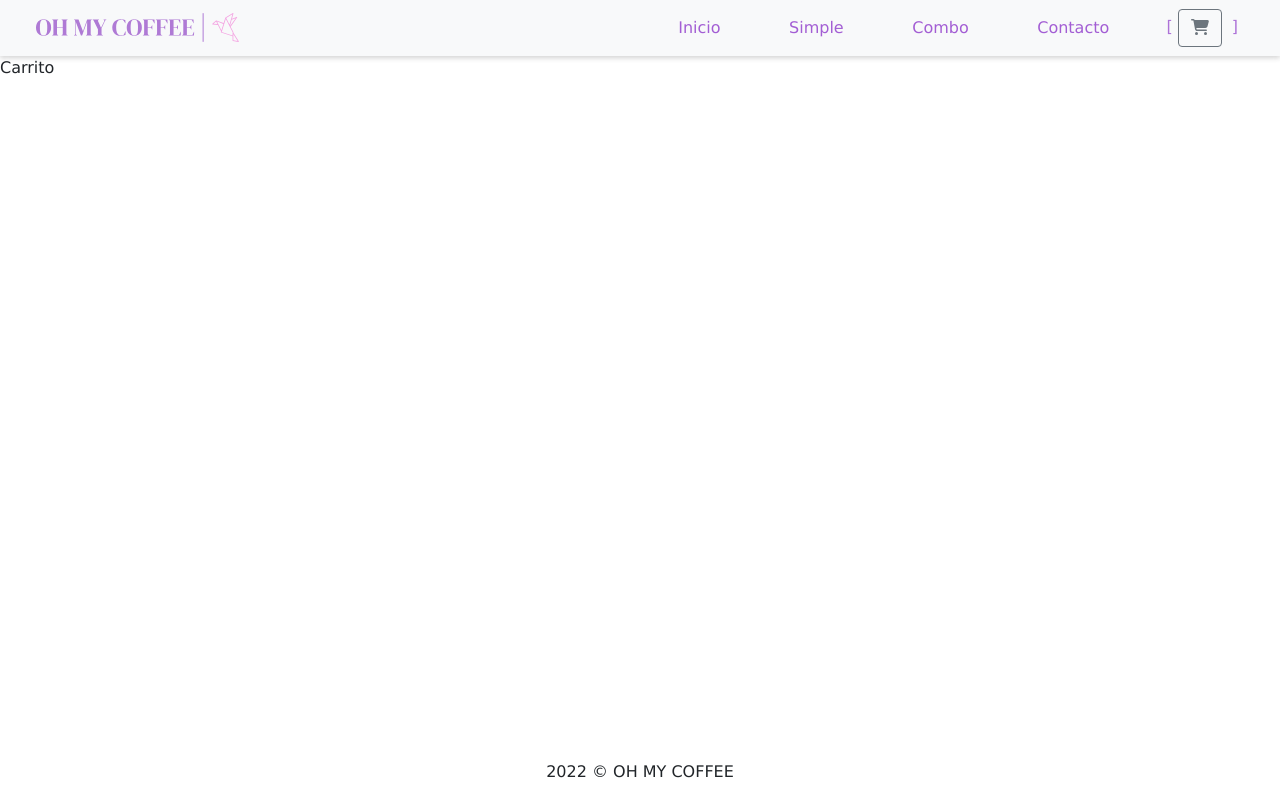
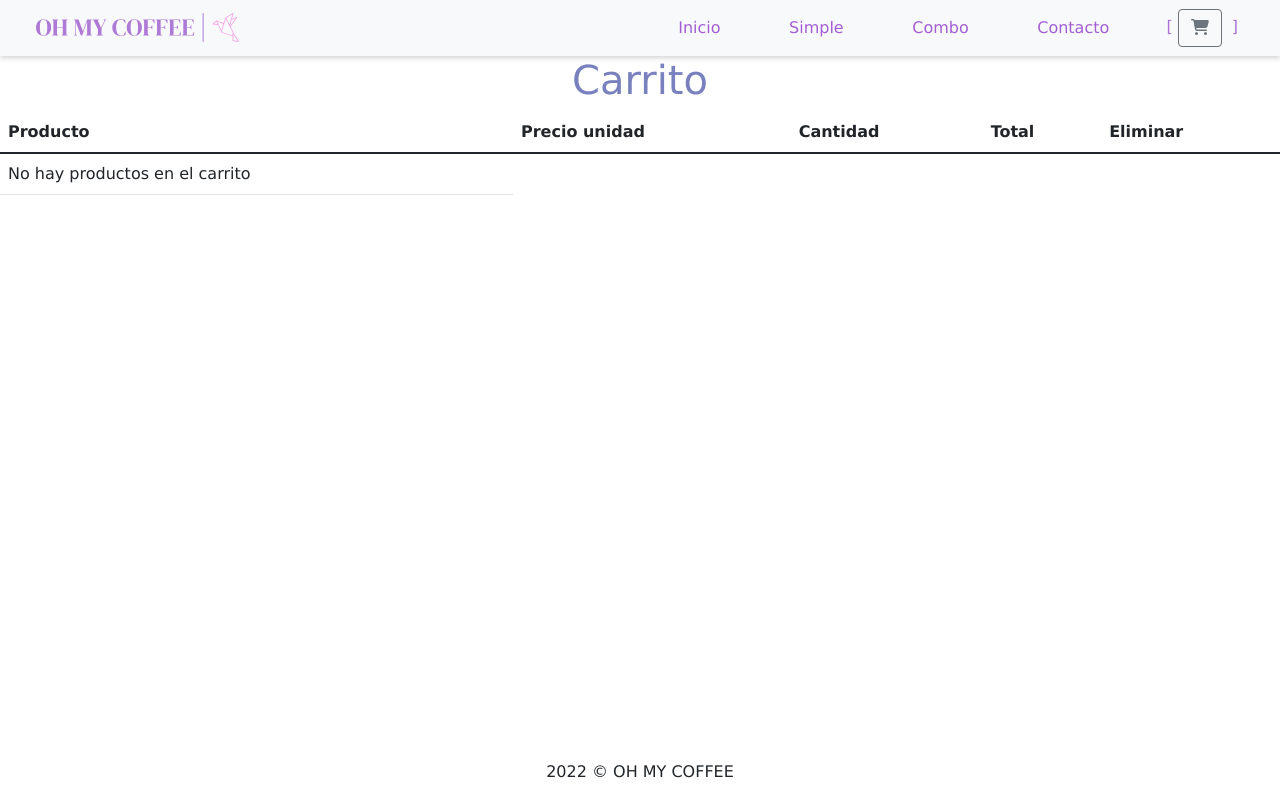
Before and after one commit to thisFlora/coffee-shop-reactJS, a React (Create React App) app: page /carrito in a window 1280 px wide. Built offline with nearby package versions, Linux system fonts and the light colour scheme.

Commit message:
Desafío: CartContext

```diff
--- a/src/components/App.js
+++ b/src/components/App.js
@@ -1,18 +1,21 @@
-import Header from '../components/Header.js';
-import Footer from '../components/Footer.js';
-import Main from '../components/Main.js';
+import Header from './Header.js';
+import Footer from './Footer.js';
+import Main from './Main.js';
+import CartContext from '../context/CartContext.js';
 import { ToastContainer } from 'react-toastify';
 import 'react-toastify/dist/ReactToastify.css';
 import { BrowserRouter } from 'react-router-dom'
 
 function App() {
     return (
+        <CartContext>
         <BrowserRouter>
             <Header />
             <Main />
             <Footer />
             <ToastContainer />
         </BrowserRouter>
+        </CartContext>
     );
 }
 
--- a/src/components/Carrito.js
+++ /dev/null
@@ -1,9 +0,0 @@
-import React from 'react'
-
-const Carrito = () => {
-    return (
-        <div>Carrito</div>
-    )
-}
-
-export default Carrito;
--- /dev/null
+++ b/src/components/Cart.js
@@ -0,0 +1,67 @@
+import { React, useContext } from 'react'
+import { contexto } from "../context/CartContext.js";
+import { toast } from 'react-toastify';
+import { Table, Button } from 'react-bootstrap';
+import { FontAwesomeIcon } from "@fortawesome/react-fontawesome";
+import { faTrashCan } from "@fortawesome/free-solid-svg-icons";
+
+const Cart = () => {
+
+    const resultado = useContext(contexto);
+    const carrito = resultado.cart;
+    const removeItem = (product) => {
+        resultado.removeItem(product);
+        toast.error('Se eliminó el producto al carrito', {
+            position: "bottom-right",
+            autoClose: 1500,
+            hideProgressBar: false,
+            closeOnClick: true,
+            pauseOnHover: false,
+            draggable: true,
+            progress: undefined,
+        });
+    }
+
+    console.log(carrito);
+    return (
+        <>
+            <h1>Carrito</h1>
+            <Table responsive>
+                <thead>
+                    <tr>
+                        <th>Producto</th>
+                        <th>Precio unidad</th>
+                        <th>Cantidad</th>
+                        <th>Total</th>
+                        <th>Eliminar</th>
+                    </tr>
+                </thead>
+                <tbody>
+                {carrito &&
+                    carrito.map((item) => {
+                        return (
+                            <>
+                                <tr key={item.product.id}>
+                                    <td>{item.product.nombre}</td>
+                                    <td>$ {item.product.precio}</td>
+                                    <td>{item.count}</td>
+                                    <td>$ {item.product.precio * item.count}</td>
+                                    <td><Button variant="outline-dark" onClick={ () => removeItem(item.product)}>
+                                    <FontAwesomeIcon icon={faTrashCan} className="fa-solid fa-trash-can" />
+                                    </Button>
+                                    </td>
+                                </tr>
+                            </>
+                            )
+                    })
+                }
+                {!carrito && <tr><td>No hay productos en el carrito</td></tr>}
+                </tbody>
+            </Table>
+        </>
+
+    )
+
+}
+
+export default Cart;
--- a/src/components/ItemDetail.js
+++ b/src/components/ItemDetail.js
@@ -1,36 +1,39 @@
-import { React, useState } from 'react';
+import { React, useState, useContext } from 'react';
 import { Card, Button } from 'react-bootstrap';
 import ItemCount from './ItemCount.js';
 import { NavLink } from 'react-router-dom';
 import { toast } from 'react-toastify';
+import { contexto } from "../context/CartContext.js";
 
 const ItemDetail = ({producto}) => {
-    const [Count, setCount] = useState(true);
+    const { addItem } = useContext(contexto);
+
+    const [count, setCount] = useState(true);
     const [cantidad, setCantidad] = useState(0);
 
     const onAdd = (contador) => {
         if(contador !== undefined){
             setCount(false);
             setCantidad(contador);
+            addItem(producto, contador);
             toast.success('Se agregó el producto al carrito', {
                 position: "bottom-right",
-                autoClose: 2500,
+                autoClose: 1500,
                 hideProgressBar: false,
                 closeOnClick: true,
                 pauseOnHover: false,
                 draggable: true,
                 progress: undefined,
-                });
+            });
         }
     };
-    console.log(cantidad);
     return (
         <Card id={producto.id}>
             <Card.Header>{producto.nombre}</Card.Header>
             <Card.Body>{producto.descripcion}</Card.Body>
             <Card.Footer>
-            {Count && <ItemCount initial={0} stock={50} onAdd={onAdd}/>}
-            {!Count && (
+            {count && <ItemCount initial={0} stock={50} onAdd={onAdd}/>}
+            {!count && (
             <>
             <p>Seleccionaste {cantidad} unidades del producto.</p>
             <NavLink to="/carrito">
--- a/src/components/ItemDetailContainer.js
+++ b/src/components/ItemDetailContainer.js
@@ -1,5 +1,5 @@
 import { React, useState, useEffect } from 'react';
-import Productos from '../data/Productos.js';
+import Productos from '../mocks/Productos.js';
 import ItemDetail from './ItemDetail.js';
 import { Container, Row } from 'react-bootstrap';
 import { toast } from 'react-toastify';
--- a/src/components/ItemListContainer.js
+++ b/src/components/ItemListContainer.js
@@ -1,6 +1,6 @@
 import { React, useState, useEffect } from 'react';
 import ItemList from './ItemList.js';
-import Productos from '../data/Productos.js';
+import Productos from '../mocks/Productos.js';
 import { toast } from 'react-toastify';
 import { useParams } from 'react-router-dom';
 
--- a/src/components/Main.js
+++ b/src/components/Main.js
@@ -1,6 +1,6 @@
 import ItemListContainer from './ItemListContainer.js';
 import ItemDetailContainer from './ItemDetailContainer.js';
-import Carrito from './Carrito'
+import Cart from './Cart.js'
 import { Routes, Route } from 'react-router-dom';
 
 
@@ -10,7 +10,7 @@ const Main = () => {
             <Routes>
                 <Route path="/" element={<ItemListContainer/>} />
                 <Route path="/categoria/:idCategoria" element={<ItemListContainer/>} />
-                <Route path="/carrito" element={<Carrito />} />
+                <Route path="/carrito" element={<Cart />} />
                 <Route path="/item/:idProducto" element={<ItemDetailContainer/>} />
             </Routes>
         </main>
--- a/src/components/NavBar.js
+++ b/src/components/NavBar.js
@@ -8,7 +8,7 @@ const NavBar = () => {
     return (
         <Navbar bg="light" expand="lg">
             <Container fluid>
-                <Navbar.Brand href="/">
+                <Navbar.Brand as={NavLink} to="/">
                 <img alt="plant" src={logo} className="d-inline-block align-top logo" />
                 </Navbar.Brand>
                 <Navbar.Toggle aria-controls="basic-navbar-nav" />
--- /dev/null
+++ b/src/context/CartContext.js
@@ -0,0 +1,56 @@
+import { createContext, useState } from 'react';
+
+export const contexto = createContext();
+const { Provider } = contexto;
+
+const CartContext = ({children}) => {
+
+    const [cart, setCart] = useState();
+
+    const addItem = (product, count) => {
+        let cartProduct = { product, count }
+        let cartAux = [];
+        if(isInCart(product)){
+            cartProduct = cart.find(item => item.product === product)
+            cartProduct.count = cartProduct.count + count;
+            cartAux = [...cart];
+        }else {
+            if(cart === undefined){
+                cartAux = [cartProduct];
+            } else {
+                cartAux = [cartProduct, ...cart]
+            }
+        }
+        setCart(cartAux);
+    }
+
+    const removeItem = (product) => {
+        if(isInCart(product)){
+            const cartAux = cart.filter(item => item.product !== product);
+            setCart(cartAux);
+        }
+
+    }
+
+    const clear = () => {
+        setCart([]);
+    }
+
+    const isInCart = (product) => {
+        return cart && cart.some(el=> el.product === product)
+    }
+
+    const valorDelContexto = {
+        addItem:addItem,
+        removeItem:removeItem,
+        clear:clear,
+        cart:cart
+    }
+    return (
+        <Provider value={valorDelContexto}>
+            {children}
+        </Provider>
+    )
+}
+
+export default CartContext;
--- a/src/estilos.scss
+++ b/src/estilos.scss
@@ -86,3 +86,9 @@ h1, h3{
     text-align: center;
     color: #7881bd;
 }
+
+.fa-trash-can {
+    cursor: pointer;
+    color: #7881bd;
+    font-size: 1.5rem;
+}
```
Also changed, not shown: src/mocks/Productos.js (renamed from src/data/Productos.js).
